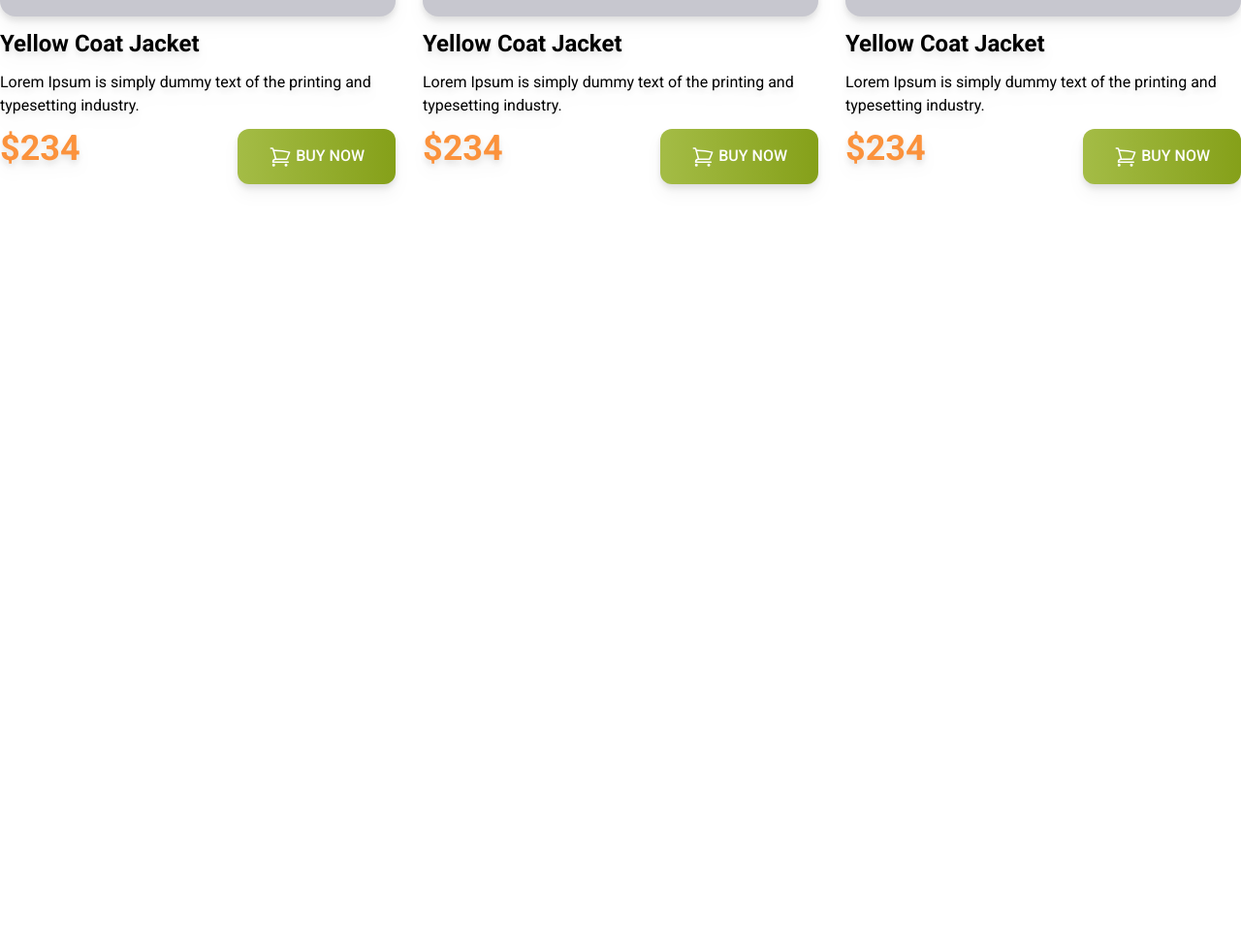
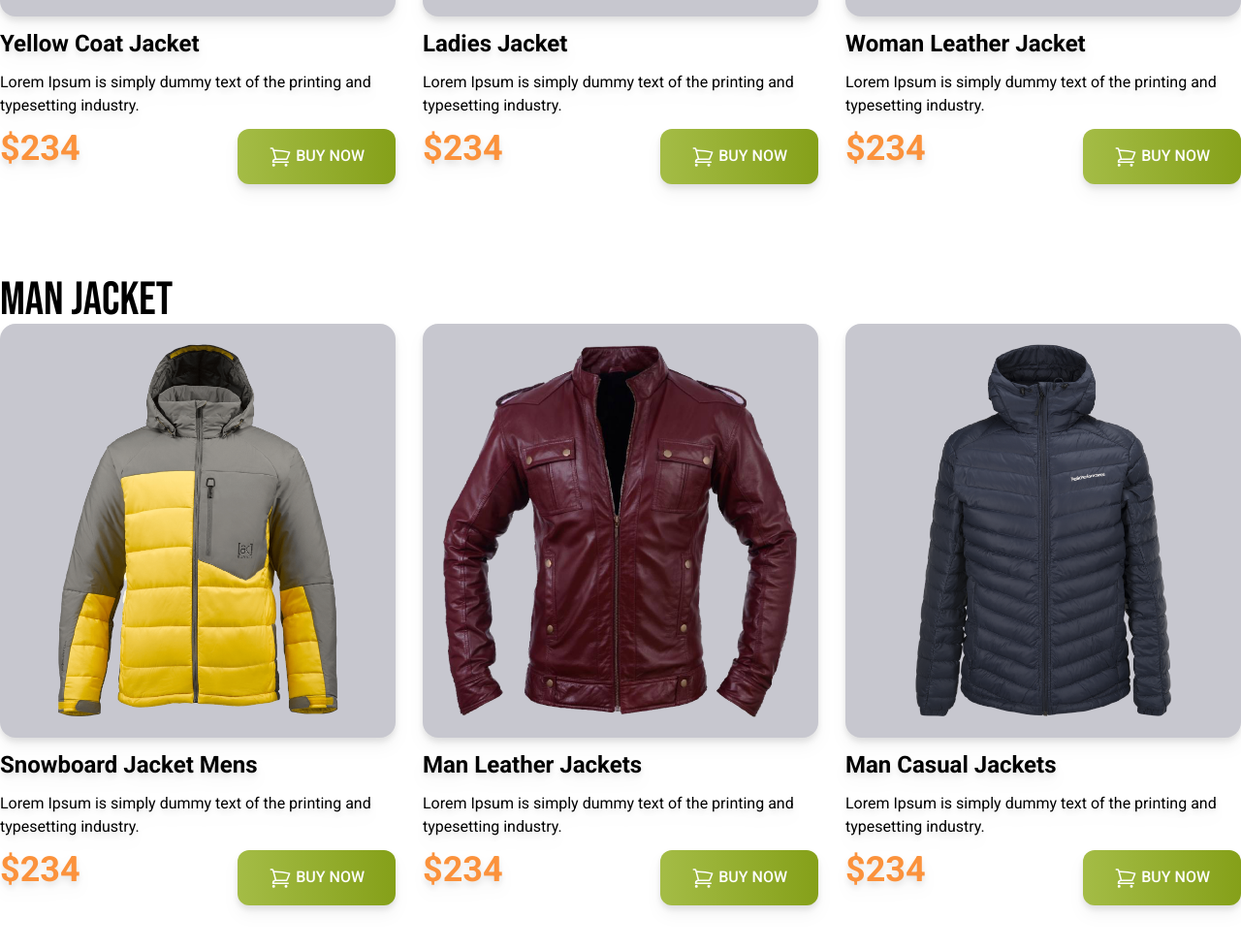
Before and after one commit to Arafat0122/penguin-fashion, a plain HTML site: page index.html in a window 1280 px wide. Shown: the part 1209-2188 px from the top of the page at 97% size. Before the commit the page ends 1447 px from the top, so only its background shows below. Drawn offline with nearby package versions, Linux system fonts and the light colour scheme.

Commit message:
man jacket section added

```diff
--- a/index.html
+++ b/index.html
@@ -89,7 +89,7 @@
                     <div class="bg-[#c7c7cf] p-5 rounded-2xl">
                         <img src="images/jacket-2.png" alt="">
                     </div>
-                    <h4 class="text-2xl font-bold">Yellow Coat Jacket </h4>
+                    <h4 class="text-2xl font-bold">Ladies Jacket </h4>
                     <p>Lorem Ipsum is simply dummy text of the printing and typesetting industry.</p>
                     <div class="flex justify-between">
                         <h3 class="text-4xl font-black text-orange-400">$234</h3>
@@ -110,7 +110,77 @@
                     <div class="bg-[#c7c7cf] p-5 rounded-2xl">
                         <img src="images/jacket-3.png" alt="">
                     </div>
-                    <h4 class="text-2xl font-bold">Yellow Coat Jacket </h4>
+                    <h4 class="text-2xl font-bold">Woman Leather Jacket </h4>
+                    <p>Lorem Ipsum is simply dummy text of the printing and typesetting industry.</p>
+                    <div class="flex justify-between">
+                        <h3 class="text-4xl font-black text-orange-400">$234</h3>
+                        <button
+                    class="py-4 px-8 bg-gradient-to-r from-[#A4BC46] to-[#85A019] rounded-xl uppercase text-white font-medium">
+                    <svg xmlns="http://www.w3.org/2000/svg" fill="none" viewBox="0 0 24 24" stroke-width="1.5"
+                        stroke="currentColor" class="w-6 h-6 inline">
+                        <path stroke-linecap="round" stroke-linejoin="round"
+                            d="M2.25 3h1.386c.51 0 .955.343 1.087.835l.383 1.437M7.5 14.25a3 3 0 0 0-3 3h15.75m-12.75-3h11.218c1.121-2.3 2.1-4.684 2.924-7.138a60.114 60.114 0 0 0-16.536-1.84M7.5 14.25 5.106 5.272M6 20.25a.75.75 0 1 1-1.5 0 .75.75 0 0 1 1.5 0Zm12.75 0a.75.75 0 1 1-1.5 0 .75.75 0 0 1 1.5 0Z" />
+                    </svg>
+
+                    Buy Now
+                </button>
+                    </div>
+                </div>
+            </div>
+        </section>
+        <!-- man jacket section -->
+        <section class="py-12">
+            <h3 class="text-5xl font-bebas">Man Jacket</h3>
+            <!-- jacket container -->
+            <div class="font-roboto grid grid-cols-1 md:grid-cols-2 lg:grid-cols-3 gap-7">
+                <!-- jacket-4 -->
+                <div class="space-y-3 drop-shadow-lg">
+                    <div class="bg-[#c7c7cf] p-5 rounded-2xl">
+                        <img src="images/jacket-4.png" alt="">
+                    </div>
+                    <h4 class="text-2xl font-bold">Snowboard Jacket Mens</h4>
+                    <p>Lorem Ipsum is simply dummy text of the printing and typesetting industry.</p>
+                    <div class="flex justify-between">
+                        <h3 class="text-4xl font-black text-orange-400">$234</h3>
+                        <button
+                    class="py-4 px-8 bg-gradient-to-r from-[#A4BC46] to-[#85A019] rounded-xl uppercase text-white font-medium">
+                    <svg xmlns="http://www.w3.org/2000/svg" fill="none" viewBox="0 0 24 24" stroke-width="1.5"
+                        stroke="currentColor" class="w-6 h-6 inline">
+                        <path stroke-linecap="round" stroke-linejoin="round"
+                            d="M2.25 3h1.386c.51 0 .955.343 1.087.835l.383 1.437M7.5 14.25a3 3 0 0 0-3 3h15.75m-12.75-3h11.218c1.121-2.3 2.1-4.684 2.924-7.138a60.114 60.114 0 0 0-16.536-1.84M7.5 14.25 5.106 5.272M6 20.25a.75.75 0 1 1-1.5 0 .75.75 0 0 1 1.5 0Zm12.75 0a.75.75 0 1 1-1.5 0 .75.75 0 0 1 1.5 0Z" />
+                    </svg>
+
+                    Buy Now
+                </button>
+                    </div>
+                </div>
+                <!-- jacket-2 -->
+                <div class="space-y-3 drop-shadow-lg">
+                    <div class="bg-[#c7c7cf] p-5 rounded-2xl">
+                        <img src="images/jacket-5.png" alt="">
+                    </div>
+                    <h4 class="text-2xl font-bold">Man Leather Jackets</h4>
+                    <p>Lorem Ipsum is simply dummy text of the printing and typesetting industry.</p>
+                    <div class="flex justify-between">
+                        <h3 class="text-4xl font-black text-orange-400">$234</h3>
+                        <button
+                    class="py-4 px-8 bg-gradient-to-r from-[#A4BC46] to-[#85A019] rounded-xl uppercase text-white font-medium">
+                    <svg xmlns="http://www.w3.org/2000/svg" fill="none" viewBox="0 0 24 24" stroke-width="1.5"
+                        stroke="currentColor" class="w-6 h-6 inline">
+                        <path stroke-linecap="round" stroke-linejoin="round"
+                            d="M2.25 3h1.386c.51 0 .955.343 1.087.835l.383 1.437M7.5 14.25a3 3 0 0 0-3 3h15.75m-12.75-3h11.218c1.121-2.3 2.1-4.684 2.924-7.138a60.114 60.114 0 0 0-16.536-1.84M7.5 14.25 5.106 5.272M6 20.25a.75.75 0 1 1-1.5 0 .75.75 0 0 1 1.5 0Zm12.75 0a.75.75 0 1 1-1.5 0 .75.75 0 0 1 1.5 0Z" />
+                    </svg>
+
+                    Buy Now
+                </button>
+                    </div>
+                </div>
+                <!-- jacket-3 -->
+                <div class="space-y-3 drop-shadow-lg">
+                    <div class="bg-[#c7c7cf] p-5 rounded-2xl">
+                        <img src="images/jacket-6.png" alt="">
+                    </div>
+                    <h4 class="text-2xl font-bold">Man Casual Jackets</h4>
                     <p>Lorem Ipsum is simply dummy text of the printing and typesetting industry.</p>
                     <div class="flex justify-between">
                         <h3 class="text-4xl font-black text-orange-400">$234</h3>
```
